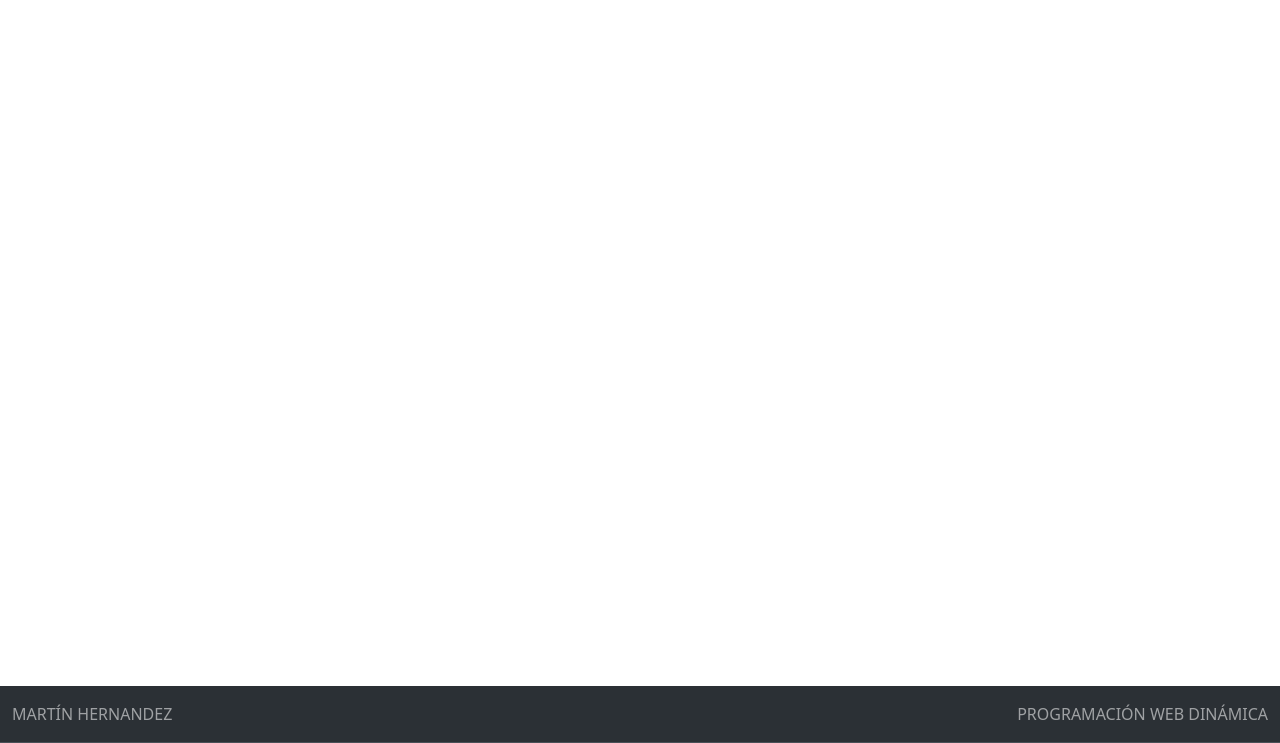
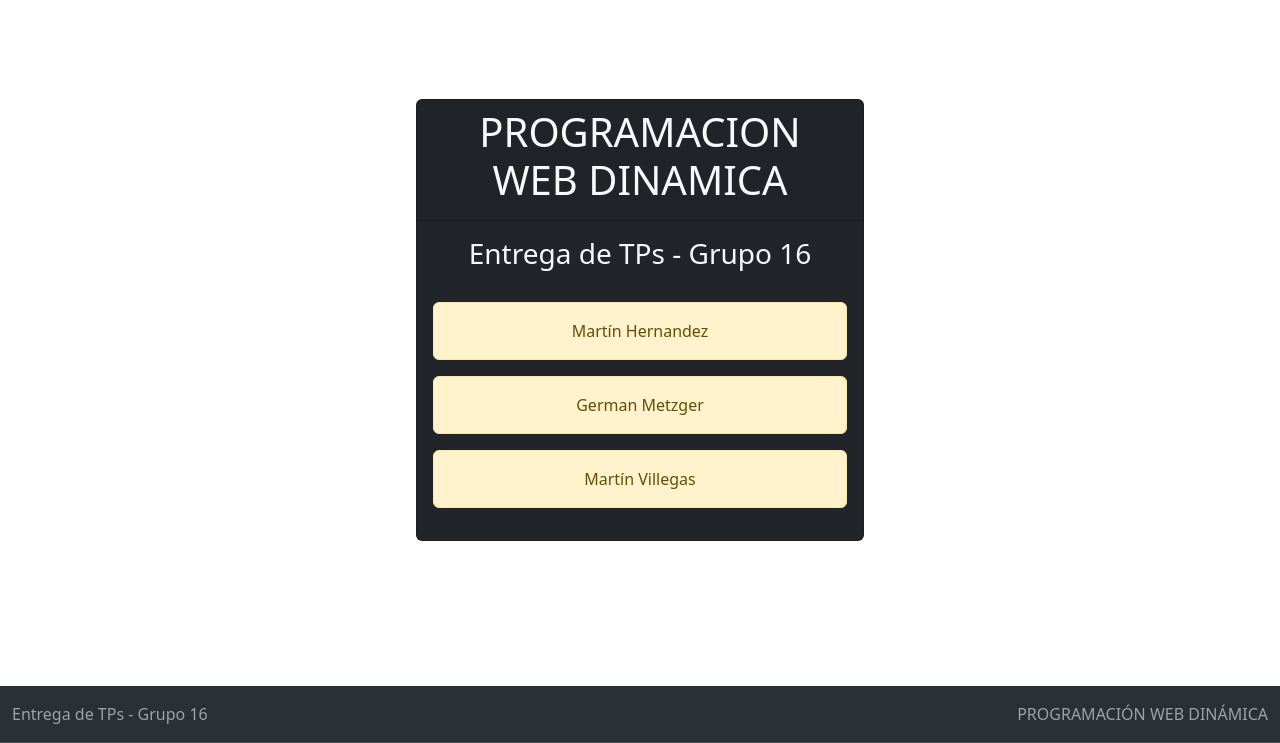
Before and after one commit to MartinCba/PWD, a PHP site: page /index.php in a window 1280 px wide. Shown: the part 57-800 px from the top of the page. Run offline with PHP 8.4, Linux system fonts and the light colour scheme.

Commit message:
home y nombres agregados

```diff
--- a/app/TP1/views/assets/structure.php
+++ b/app/TP1/views/assets/structure.php
@@ -13,7 +13,7 @@
     <header>
         <nav class="navbar navbar-expand-lg bg-body-tertiary navbar bg-dark border-bottom border-body" data-bs-theme="dark"">
       <div class=" container-fluid">
-            <a class="navbar-brand" href="#">P.W.D</a>
+            <a class="navbar-brand" href="../../../../index.php">P.W.D</a>
             <button class="navbar-toggler" type="button" data-bs-toggle="collapse" data-bs-target="#navbarNavDropdown" aria-controls="navbarNavDropdown" aria-expanded="false" aria-label="Toggle navigation">
                 <span class="navbar-toggler-icon"></span>
             </button>
@@ -64,7 +64,7 @@
         <nav class="navbar fixed-bottom bg-body-tertiary bg-dark border-bottom border-body" data-bs-theme="dark"">
       <div class=" container-fluid">
             <span class="navbar-text">
-                MARTÍN HERNANDEZ
+                Entrega de TPs - Grupo 16
             </span>
             <span class="navbar-text">
                 PROGRAMACIÓN WEB DINÁMICA
--- a/index.php
+++ b/index.php
@@ -1,3 +1,20 @@
 <?php
 include_once("./views/structure.php");
 ?>
+<div class="container card-container d-flex justify-content-center align-items-center" style="height: 80vh">
+    <div class="card text-center bg-dark text-light" style="width: 28rem;">
+        <div class="card-header">
+            <h1>PROGRAMACION WEB DINAMICA</h1>
+        </div>
+        <div class="card-body">
+
+            <div class="mb-3">
+                <H3>Entrega de TPs - Grupo 16</H3><br>
+                <p class="alert alert-warning">Martín Hernandez</p>
+                <p class="alert alert-warning">German Metzger</p>
+                <p class="alert alert-warning">Martín Villegas</p>
+            </div>
+
+        </div>
+    </div>
+</div>
--- a/views/structure.php
+++ b/views/structure.php
@@ -13,7 +13,7 @@
     <header>
         <nav class="navbar navbar-expand-lg bg-body-tertiary navbar bg-dark border-bottom border-body" data-bs-theme="dark"">
       <div class=" container-fluid">
-            <a class="navbar-brand" href="#">P.W.D</a>
+            <a class="navbar-brand" href="../../PWD/index.php">P.W.D</a>
             <button class="navbar-toggler" type="button" data-bs-toggle="collapse" data-bs-target="#navbarNavDropdown" aria-controls="navbarNavDropdown" aria-expanded="false" aria-label="Toggle navigation">
                 <span class="navbar-toggler-icon"></span>
             </button>
@@ -25,8 +25,13 @@
                         </a>
                         <ul class="dropdown-menu">
                             <li><a class="dropdown-item" href="../../PWD/app/TP1/views/ejercicio1/ejercicio1.php">Ejercicio 1</a></li>
-                            <li><a class="dropdown-item" href="#">Ejercicio 2</a></li>
-                            <li><a class="dropdown-item" href="#">Ejercicio 3</a></li>
+                            <li><a class="dropdown-item" href="../../PWD/app/TP1/views/ejercicio2/ejercicio2.php">Ejercicio 2</a></li>
+                            <li><a class="dropdown-item" href="../../PWD/app/TP1/views/ejercicio3/ejercicio3.php">Ejercicio 3</a></li>
+                            <li><a class="dropdown-item" href="../../PWD/app/TP1/views/ejercicio4/ejercicio4.php">Ejercicio 4</a></li>
+                            <li><a class="dropdown-item" href="../../PWD/app/TP1/views/ejercicio5/ejercicio5.php">Ejercicio 5</a></li>
+                            <li><a class="dropdown-item" href="../../PWD/app/TP1/views/ejercicio6/ejercicio6.php">Ejercicio 6</a></li>
+                            <li><a class="dropdown-item" href="../../PWD/app/TP1/views/ejercicio7/ejercicio7.php">Ejercicio 7</a></li>
+                            <li><a class="dropdown-item" href="../../PWD/app/TP1/views/ejercicio8/ejercicio8.php">Ejercicio 8</a></li>
                         </ul>
                     </li>
                     <li class="nav-item dropdown">
@@ -59,7 +64,7 @@
         <nav class="navbar fixed-bottom bg-body-tertiary bg-dark border-bottom border-body" data-bs-theme="dark"">
       <div class=" container-fluid">
             <span class="navbar-text">
-                MARTÍN HERNANDEZ
+                Entrega de TPs - Grupo 16
             </span>
             <span class="navbar-text">
                 PROGRAMACIÓN WEB DINÁMICA
```
